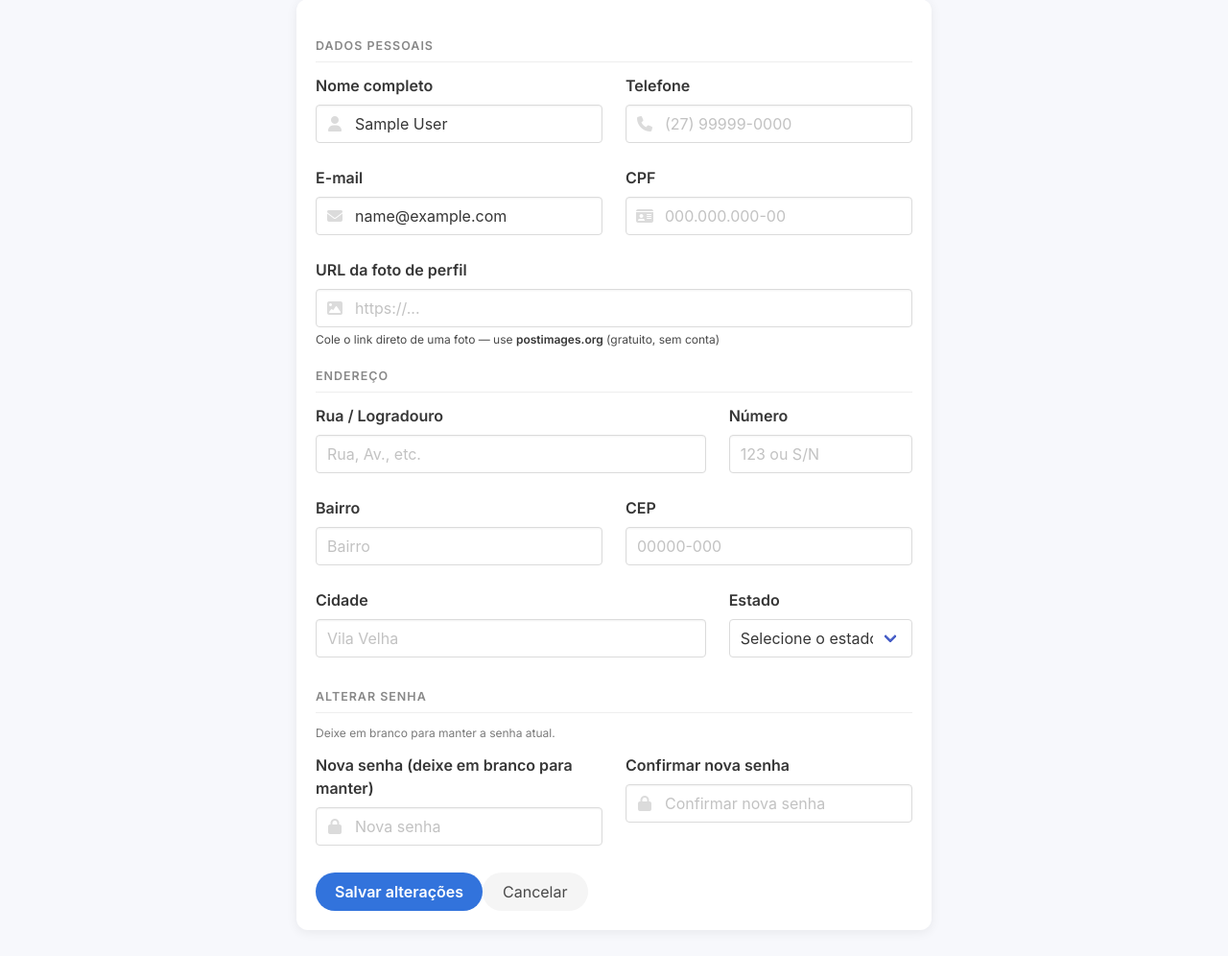
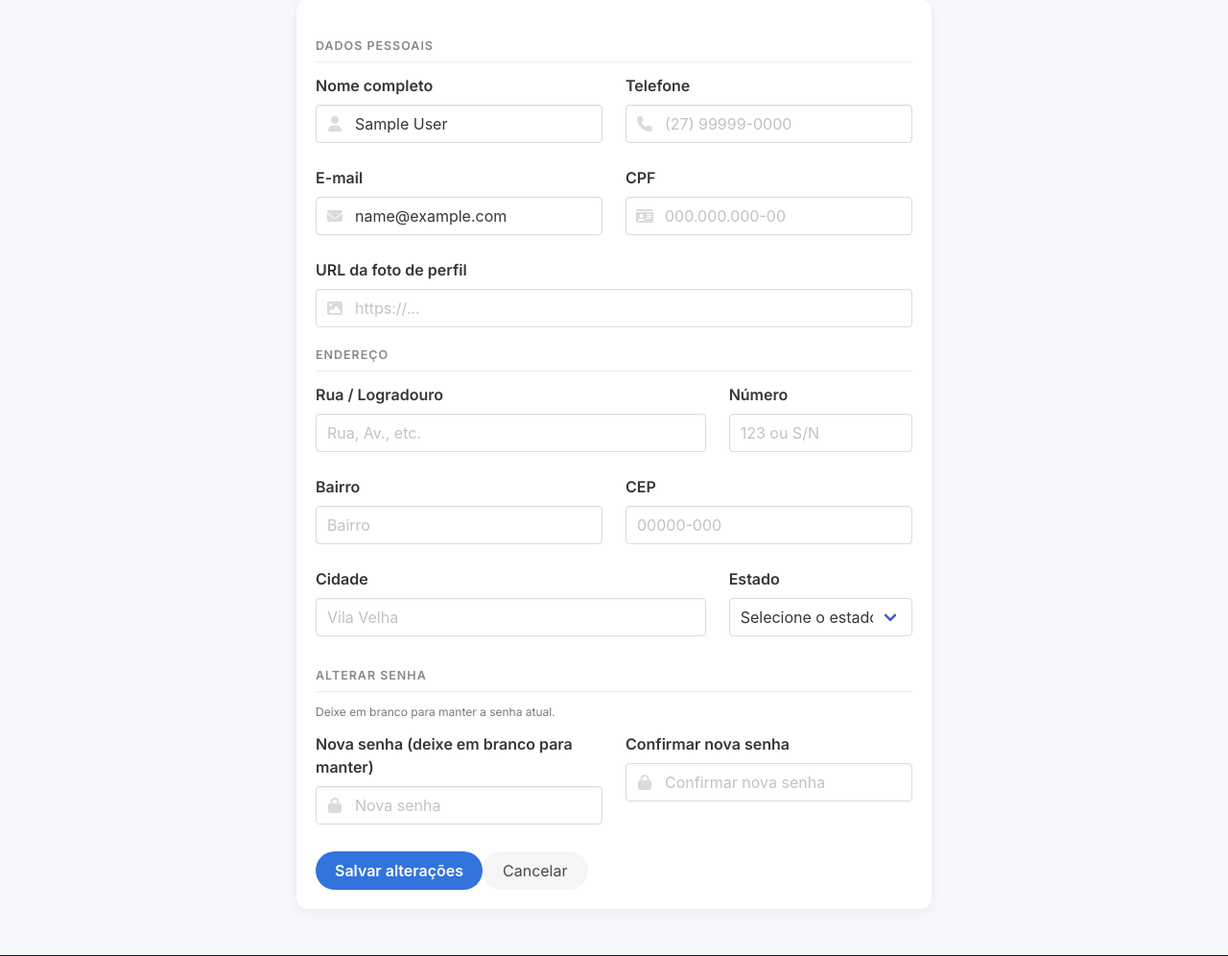
Before and after one commit to KrigerThomas/helpnow, a Flask app: page /perfil/ in a window 1280 px wide. Shown: the part 267-1263 px from the top of the page at 96% size. Run offline with Flask 3, Linux system fonts and the light colour scheme; the visitor is signed in with stand-in values (Sample User, id 1); data that the repository does not hold is empty.

Commit message:
docs: remove outdated instruction for photo link submission

```diff
--- a/templates/main/perfil.html
+++ b/templates/main/perfil.html
@@ -141,7 +141,6 @@
                    placeholder="https://...") }}
                 <span class="icon is-left"><i class="fas fa-image"></i></span>
               </div>
-              <p class="help">Cole o link direto de uma foto — use <strong>postimages.org</strong> (gratuito, sem conta)</p>
               {% for e in form.photo.errors %}<p class="help is-danger">{{ e }}</p>{% endfor %}
             </div>
 
```
